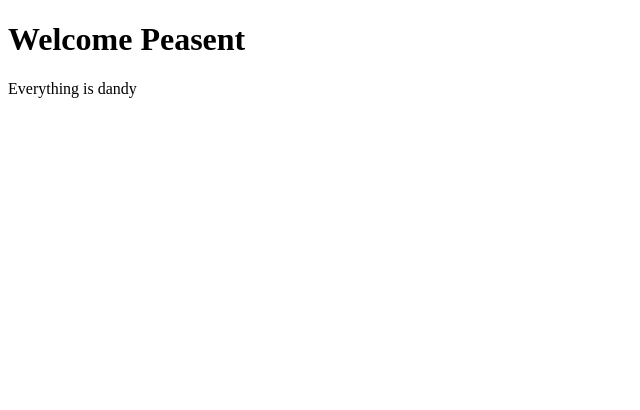
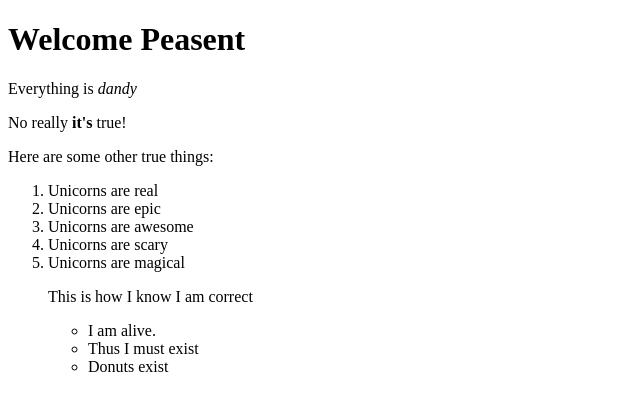
Before and after one commit to diyengineer/html-basics, a plain HTML site: page index.html in a window 1280 px wide. Shown: the whole page, without its empty margins (0-640 px from the left). Drawn offline with Linux system fonts and the light colour scheme.

Commit message:
add new elements to index.html

```diff
--- a/index.html
+++ b/index.html
@@ -6,6 +6,20 @@
   </head>
   <body>
     <h1>Welcome Peasent</h1>
-    <p>Everything is dandy</p>
+    <p>Everything is <em>dandy</em></p>
+    <p>No really <strong>it's</strong> true!</p>
+    <p> Here are some other true things: </p>
+    <ol>
+      <li> Unicorns are real</li>
+      <li> Unicorns are epic</li>
+      <li> Unicorns are awesome</li>
+      <li> Unicorns are scary</li>
+      <li> Unicorns are magical</li>
+    <p> This is how I know I am correct</p>
+    <ul>
+      <li> I am alive. </li>
+      <li> Thus I must exist </li>
+      <li> Donuts exist </li>
+      </ul>
     </body>
 </html>
```
